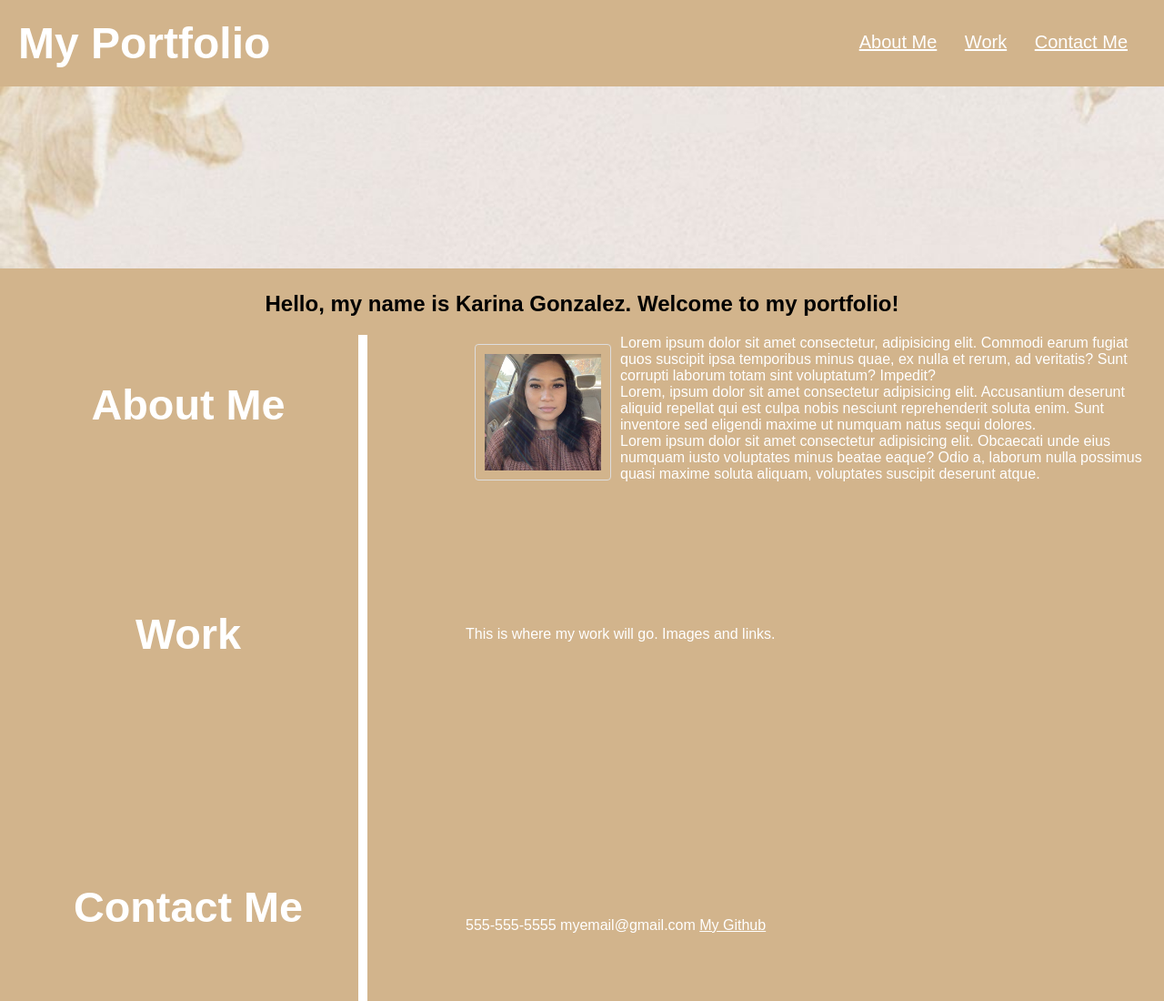
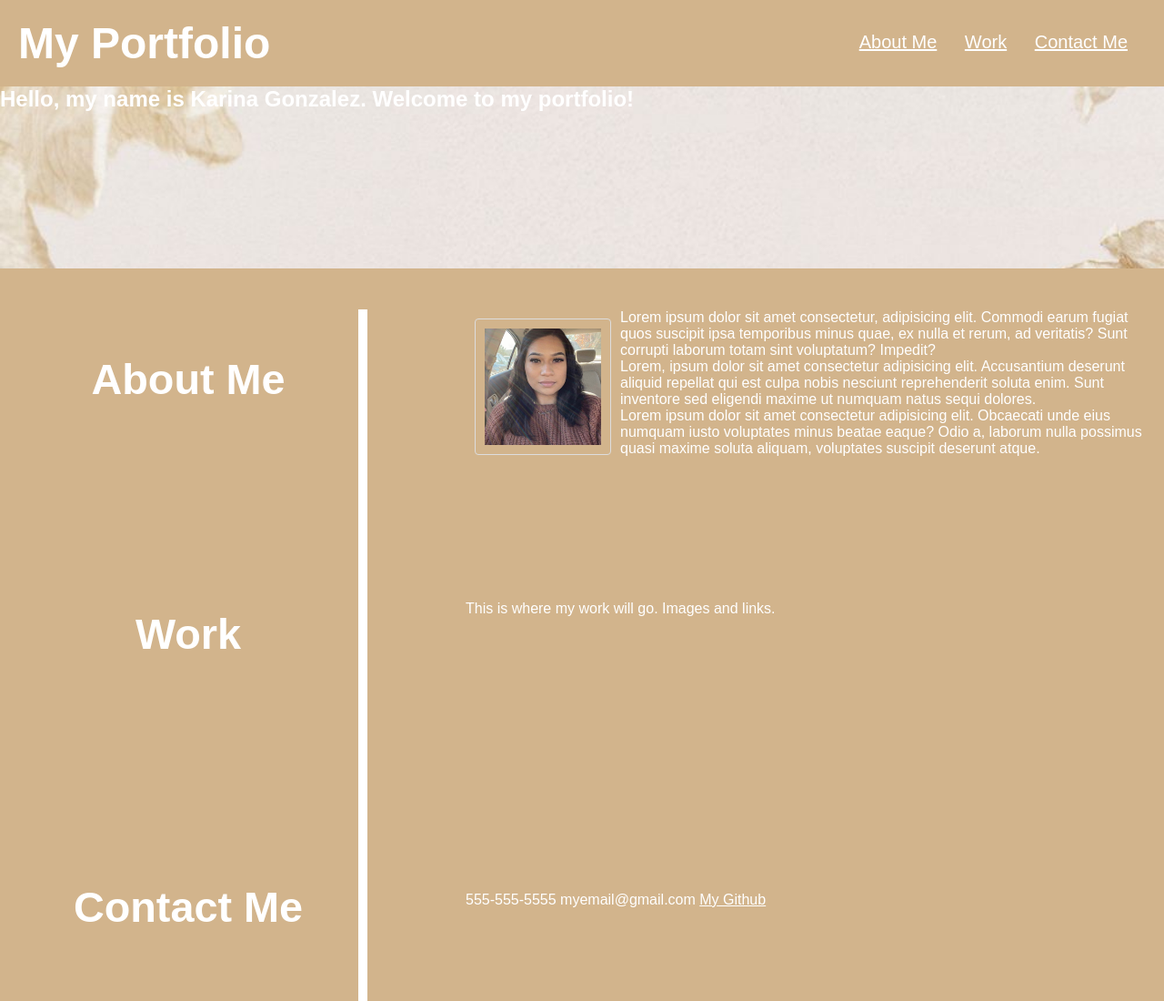
Before and after one commit to 2023kgl/My-Portfolio, a plain HTML site: page index.html in a window 1280 px wide. Shown: the top 1100 px of the page at 91% size. Drawn offline with Linux system fonts and the light colour scheme.

Commit message:
changed h2 in image

```diff
--- a/index.html
+++ b/index.html
@@ -25,11 +25,7 @@
 
 <main>
 
-    <figure class="header-img" alt="placeholder"></figure>
-
-    <div class="centered">
-    <h2>Hello, my name is Karina Gonzalez. Welcome to my portfolio!</h2>
-    </div>
+    <section class="header-img" alt="placeholder"><h2>Hello, my name is Karina Gonzalez. Welcome to my portfolio!</h2></section>
 
     <aside class="topic">
 
```
